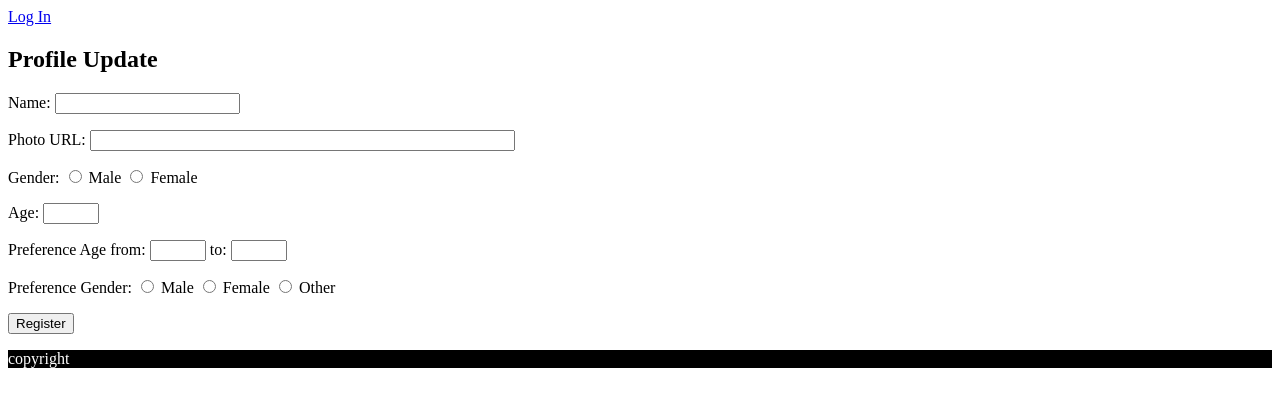
After one commit to elevin-bot/cupid, a Flask app: template templates/profile_update.html in a window 1280 px wide. The commit adds this page. Shown: the top 407 px of the page. Run offline with Flask 2, Linux system fonts and the light colour scheme; the template is opened without the code that fills it, so the values that code supplies are empty.

Commit message:
Project 2 Cupid 2207-2

```diff
--- a/app.py
+++ b/app.py
@@ -67,6 +67,21 @@ def register():
               [email, password_hash, name, photo_url, gender, age, pref_age_from, pref_age_to, pref_gender])
     return redirect("/login")
 
+@app.route("/update_profile")
+def update_profile():
+    results = sql_select("SELECT name, photo_url, gender, age, pref_age_from, pref_age_to, pref_gender from users where id = %s", [session['user_id']])
+    res = results[0]
+    profile = {
+        'name': res[0],
+        'photo_url': res[1],
+        'gender': res[2],
+        'age': res[3],
+        'pref_age_from': res[4],
+        'pref_age_to': res[5],
+        'pref_gender': res[6]
+    }
+    return render_template("profile_update.html", profile=profile)
+
 @app.route("/")
 def index():
     user = loggedin()
--- a/templates/base.html
+++ b/templates/base.html
@@ -7,6 +7,7 @@
     <body>
         {% if logged_in %}
             <h3>Logged in as {{ user_name }}</h3>
+            <a href="/update_profile">Update Profile</a>
             <a href="/logout">Log Out</a>
         {% else %}
             <a href="/login">Log In</a>
--- /dev/null
+++ b/templates/profile_update.html
@@ -0,0 +1,39 @@
+{% extends "base.html" %}
+
+{% block main %}
+<h2>Profile Update</h2>
+<form action="/profile_update" method="post">
+    <p>
+        <label for="name">Name: </label>
+        <input id="name" name="name" required="required" value="{{profile.name}}">
+    </p>
+    <p>
+        <label for="photo_url">Photo URL: </label>
+        <input id="photo_url" name="photo_url" size="50" required="required" value="{{profile.photo_url}}">
+    </p>
+    <p>
+        <label for="gender">Gender: </label>
+        <input type="radio" name="gender" required="required" value="m" {% if "m" in profile.gender %}{{'checked="checked"'}}{% endif %}> Male
+        <input type="radio" name="gender" required="required" value="f" {% if "f" in profile.gender %}{{'checked="checked"'}}{% endif %}> Female
+    </p>
+    <p>
+        <label for="age">Age: </label>
+        <input  type="number" id="age" name="age" min="18" max="99" required="required" value="{{profile.age}}">
+    </p>
+    <p>
+        <label for="pref_age_from">Preference Age from: </label>
+        <input type="number" id="pref_age_from" name="pref_age_from" min="18" max="99" value="{{profile.pref_age_from}}">
+        <label for="pref_age_to">to: </label>
+        <input  type="number" id="pref_age_to" name="pref_age_to" min="18" max="99" value="{{profile.pref_age_to}}">
+    </p>
+    <p>
+        <label for="pref_gender">Preference Gender: </label>
+        <input type="radio" name="gender" value="m" {% if 'm' in profile.pref_gender %}{{"checked"}}{% endif %}> Male
+        <input type="radio" name="gender" value="f" {% if 'f' in profile.pref_gender %}{{"checked"}}{% endif %}> Female
+        <input type="radio" name="gender" value="o" {% if 'o' in profile.pref_gender %}{{"checked"}}{% endif %}> Other
+    </p>
+    <p>
+        <button>Register</button>
+    </p>
+</form>
+{% endblock %}
--- a/templates/register.html
+++ b/templates/register.html
@@ -35,6 +35,7 @@
         <label for="pref_gender">Preference Gender: </label>
         <input type="radio" name="gender" value="m"> Male
         <input type="radio" name="gender" value="f"> Female
+        <input type="radio" name="gender" value="o"> Other
     </p>
     <p>
         <button>Register</button>
```
